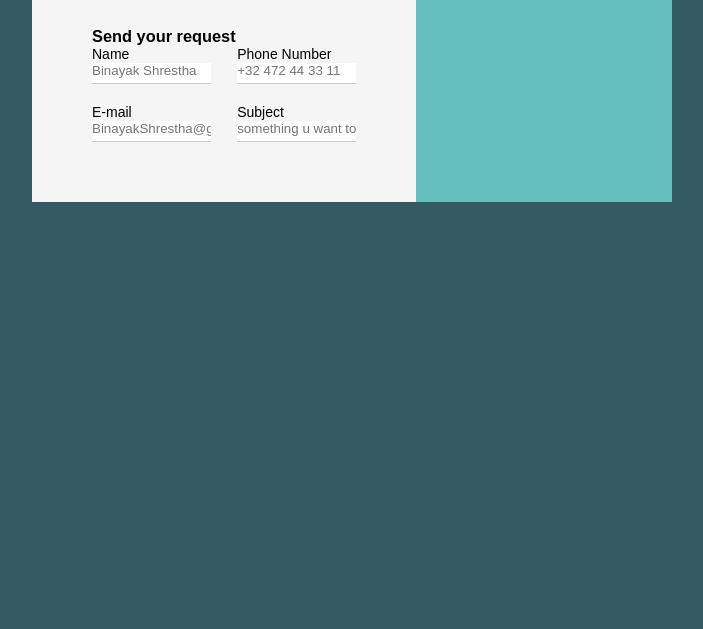
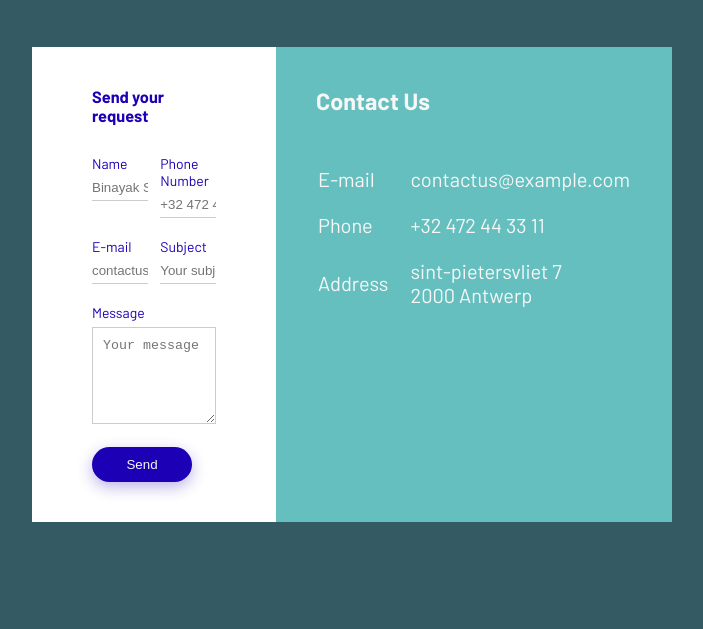
Before and after one commit to StefanAmur/Language-Learning-Academy, a plain HTML site: page Contacts.html in a window 1280 px wide. Shown: the part 171-800 px from the top of the page, without its empty margins (288-991 px from the left). Drawn offline with Linux system fonts and the light colour scheme.

Commit message:
third commit contact

```diff
--- a/Contacts.html
+++ b/Contacts.html
@@ -7,12 +7,15 @@
     <meta http-equiv="X-UA-Compatible" content="ie=edge">
     <title>Contact</title>
     <link rel="stylesheet" href="contact_styles.css">
+    <link rel="preconnect" href="https://fonts.googleapis.com/%22%3E>
+<link rel="preconnect" href="https://fonts.gstatic.com/" crossorigin>
+    <link href="https://fonts.googleapis.com/css2?family=Barlow:ital,wght@0,100;0,200;0,300;0,400;0,500;0,700;1,300;1,400&display=swap" rel="stylesheet">
 </head>
 <body>
 <div class="container">
     <h1>Connect With Us</h1>
-    <p>We would love to respond to your queries and help you succeed. Feel
-    free to get in touch with us.</p>
+    <p>We would love to respond to your queries and help you succeed.<br>
+        Feel free to get in touch with us.</p>
     <div class="contact-box">
         <div class="contact-left">
             <h3>Send your request</h3>
@@ -30,17 +33,36 @@
                 <div class="input-row">
                     <div class="input-group">
                         <label>E-mail</label>
-                        <input type="text" placeholder="BinayakShrestha@gmail.com">
+                        <input type="text" placeholder="contactus@example.com">
                     </div>
                     <div class="input-group">
                         <label>Subject</label>
-                        <input type="text" placeholder="something u want to say">
+                        <input type="text" placeholder="Your subject">
                     </div>
                 </div>
+                <label>Message</label>
+                <textarea rows="5" placeholder="Your message"></textarea>
+                <button type="submit">Send</button>
             </form>
         </div>
         <div class="contact-right">
-
+            <h3>Contact Us</h3>
+            <table>
+                <tr>
+                    <td>E-mail</td>
+                    <td>contactus@example.com</td>
+                </tr>
+                <tr>
+                    <td>Phone</td>
+                    <td>+32 472 44 33 11</td>
+                </tr>
+                <tr>
+                    <td>Address</td>
+                    <td>sint-pietersvliet 7<br>
+                        2000 Antwerp
+                    </td>
+                </tr>
+            </table>
         </div>
     </div>
 </div>
--- a/contact_styles.css
+++ b/contact_styles.css
@@ -5,13 +5,17 @@
 body{
     background-color: #345B63;
     font-size: 14px;
-    font-family: 'Dosis', sans-serif;
+    font-family: 'barlow', sans-serif;
 }
 h1{
     margin-bottom: 10px;
+    font-size: 50px;
+    color: #f7f7f7;
 }
 .container p{
     margin-bottom: 50px;
+    font-size: 20px;
+    color: #f7f7f7;
 }
 .container{
     width: 50%;
@@ -25,12 +29,14 @@ h1{
 .contact-left{
     flex-basis: 60%;
     padding: 40px 60px;
-    background: whitesmoke;
+    background: white;
     color: black;
 }
 .contact-right{
     flex-basis: 40%;
-    padding: 40px ;
+    padding: 40px;
+    color: #f7f7f7;
+    font-size: 20px;
 }
 .input-row{
     display: flex;
@@ -47,3 +53,41 @@ input{
     outline: none;
     padding-bottom: 5px;
 }
+textarea{
+    width: 100%;
+    border:1px solid #ccc;
+    outline: none;
+    padding: 10px;
+    box-sizing: border-box;
+}
+label{
+    margin-bottom: 6px;
+    display: block;
+    color: #1c00b5;
+}
+button{
+    background: #1c00b5;
+    width: 100px;
+    border: none;
+    outline: none;
+    color: #f7f7f7;
+    height: 35px;
+    border-radius: 30px;
+    margin-top: 20px;
+    box-shadow: 0px 5px 15px 0px rgba(28,0,181,0.3);
+}
+.contact-left h3{
+    color: #1c00b5;
+    font-weight: 600;
+    margin-bottom: 30px;
+}
+.contact-right h3{
+    font-weight: 600;
+    margin-bottom: 30px;
+}
+tr td:first-child{
+    padding-right: 20px;
+}
+tr td{
+    padding-top: 20px;
+}
```
